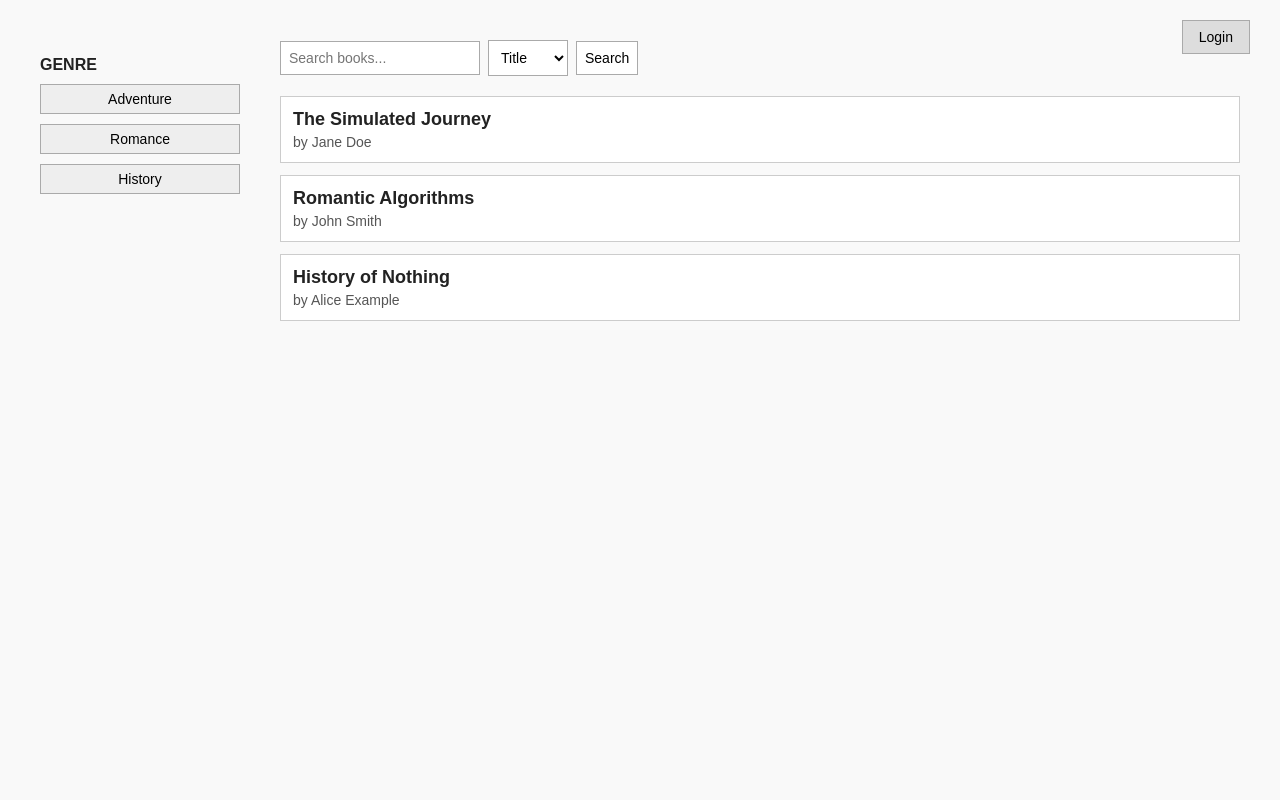
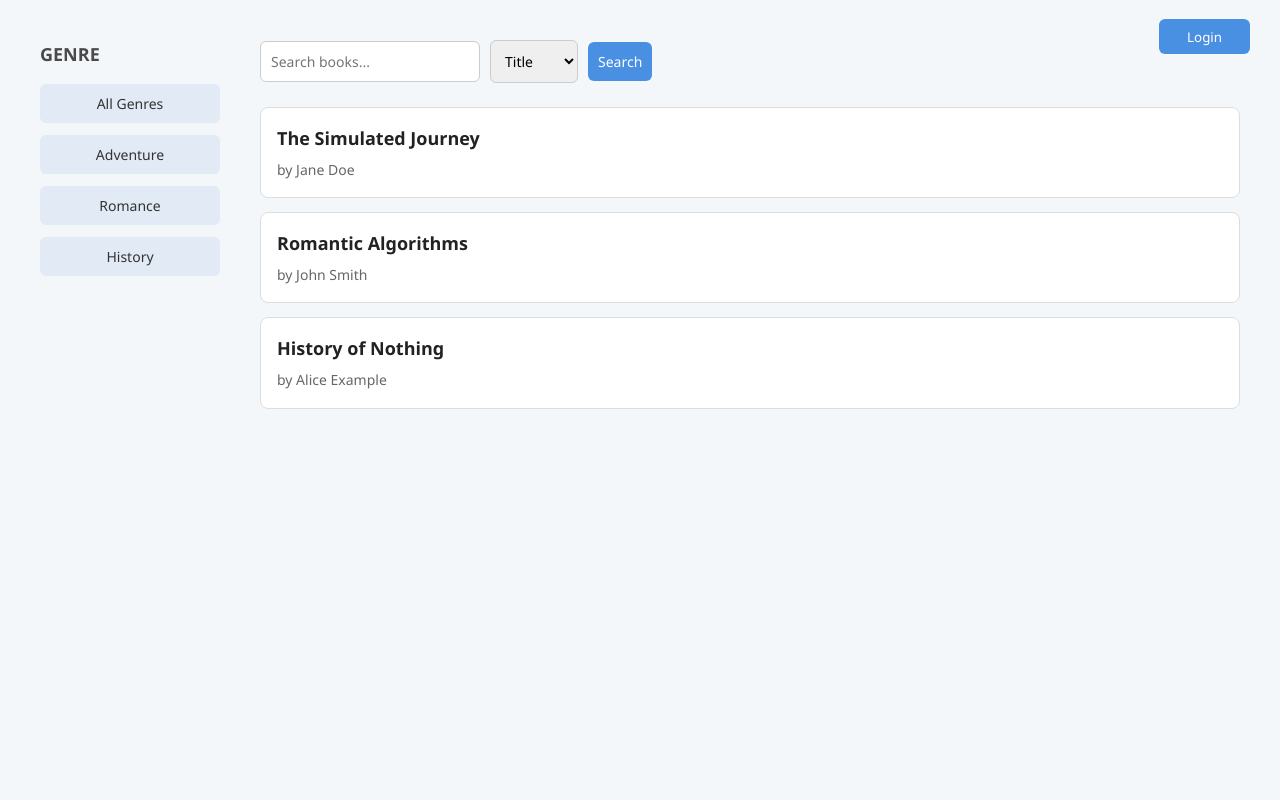
Before and after one commit to Kwongmingwei/INF2003, a Flask app: page / in a window 1280 px wide. Run offline with Flask 3, Linux system fonts and the light colour scheme; some libraries are stand-ins or nearby versions.

Commit message:
Book review, login, css style

```diff
--- a/app.py
+++ b/app.py
@@ -1,6 +1,9 @@
-from flask import Flask, render_template, request
+
+
+from flask import Flask, render_template, request, redirect, url_for, session
 
 app = Flask(__name__)
+app.secret_key = 'your_secret_key'
 
 # Dummy book data
 books = {
@@ -9,33 +12,58 @@ books = {
     3: {"title": "History of Nothing", "author": "Alice Example", "genre": "History", "isbn": "345-6789012345", "description": "A deep dive into forgotten times."}
 }
 
+users = {
+    "john": {"password": "1234"},
+    "alice": {"password": "abcd"}
+}
+
+
 reviews = {
     1: [
-        {"user": "Alice", "rating": 5, "comment": "Amazing journey!"},
-        {"user": "Bob", "rating": 4, "comment": "Exciting and imaginative."}
-    ],
-    2: [
-        {"user": "Charlie", "rating": 3, "comment": "Interesting concept, but a bit dry."},
-        {"user": "Dana", "rating": 4, "comment": "Loved the emotional angle!"}
+        {"user": "john", "rating": 5, "comment": "Amazing journey!"},
+        {"user": "alice", "rating": 4, "comment": "Exciting and imaginative."}
     ],
     3: [
-        {"user": "Eve", "rating": 2, "comment": "Too abstract for my taste."}
+        {"user": "alice", "rating": 2, "comment": "Too abstract for my taste."}
     ]
 }
 
+
 @app.route('/')
 def index():
+    if request.headers.get("Hx-Request") == "true":
+        return render_template("partials/book_list.html", books=books)
     return render_template('index.html', books=books)
 
 @app.route('/book/<int:book_id>')
 def book_detail(book_id):
     book = books.get(book_id)
-    book_reviews = reviews.get(book_id, [])
     if not book:
         return "Book not found", 404
-    if request.headers.get("Hx-Request") == "true":
-        return render_template("partials/book_detail.html", book=book, reviews=book_reviews)
-    return render_template("book_detail.html", book=book, reviews=book_reviews)
+    book_reviews = reviews.get(book_id, [])
+    return render_template("book_detail.html", book=book, book_id=book_id, reviews=book_reviews)
+
+@app.route('/book/<int:book_id>/review', methods=['POST'])
+def submit_review(book_id):
+    if 'username' not in session:
+        return "Unauthorized", 401
+
+    comment = request.form['comment']
+    rating = request.form['rating']
+    username = session['username']
+
+    if book_id not in reviews:
+        reviews[book_id] = []
+
+    reviews[book_id].append({
+        "user": username,
+        "comment": comment,
+        "rating": rating
+    })
+
+    return redirect(url_for('book_detail', book_id=book_id))
+
+
 '''
 @app.route('/search')
 def search():
@@ -52,6 +80,24 @@ def search():
 
     return render_template("partials/book_list.html", books=filtered)
 '''
+
+@app.route('/login', methods=['GET', 'POST'])
+def login():
+    if request.method == 'POST':
+        username = request.form['username']
+        password = request.form['password']
+        if username in users and users[username]['password'] == password:
+            session['username'] = username
+            return redirect(url_for('index'))
+        return "Invalid credentials", 401
+    return render_template('login.html')
+
+
+@app.route('/logout')
+def logout():
+    session.pop('username', None)
+    return redirect(url_for('index'))
+
 @app.route('/search')
 def search():
     query = request.args.get("query", "").lower()
--- a/static/styles.css
+++ b/static/styles.css
@@ -1,129 +1,289 @@
-/* General */
+/* Reset & Base Styles */
 * {
   box-sizing: border-box;
-  font-family: Arial, sans-serif;
+  font-family: 'Segoe UI', Tahoma, Geneva, Verdana, sans-serif;
+  margin: 0;
+  padding: 0;
 }
 
 body {
-  margin: 0;
-  padding: 0;
-  background-color: #f9f9f9;
-  color: #222;
+  background-color: #f4f7fa;
+  color: #333;
+  line-height: 1.6;
 }
 
+/* Container */
 .container {
   display: flex;
   flex-direction: row;
   padding: 40px;
   position: relative;
+  min-height: 100vh;
 }
 
-/* Login */
+/* Login Button Area */
 .login-btn {
   position: absolute;
   top: 20px;
   right: 30px;
+  font-size: 14px;
 }
 
+.login-btn a,
 .login-btn button {
-  background-color: #ddd;
-  border: 1px solid #aaa;
-  padding: 8px 16px;
-  font-size: 14px;
+  text-decoration: none;
+  background-color: #4a90e2;
+  border: none;
+  color: white;
+  padding: 8px 14px;
+  border-radius: 6px;
   cursor: pointer;
+  transition: background 0.3s;
+}
+
+.login-btn a:hover,
+.login-btn button:hover {
+  background-color: #357ab7;
 }
 
 /* Sidebar */
 .sidebar {
   width: 200px;
   flex-shrink: 0;
+  padding-right: 20px;
 }
 
 .sidebar h3 {
-  margin-bottom: 10px;
-  font-size: 16px;
+  margin-bottom: 15px;
+  font-size: 18px;
+  color: #4a4a4a;
 }
 
 .genre-button {
-  margin-bottom: 10px;
+  margin-bottom: 12px;
 }
 
 .genre-button button {
-  padding: 6px 12px;
-  border: 1px solid #aaa;
-  background-color: #eee;
+  width: 100%;
+  padding: 10px;
+  background: #e1eaf5;
+  border: none;
+  color: #333;
   font-size: 14px;
+  border-radius: 6px;
   cursor: pointer;
-  display: block;
-  width: 100%;
+  transition: background 0.3s;
 }
 
-/* Main content */
+.genre-button button:hover {
+  background: #c8daf0;
+}
+
+/* Main Content */
 .main-content {
   flex-grow: 1;
-  padding-left: 40px;
-  display: flex;
-  flex-direction: column;
+  padding-left: 20px;
 }
 
-/* Search bar */
+/* Search */
 .search-container {
   display: flex;
   align-items: center;
-  margin-bottom: 20px;
+  margin-bottom: 24px;
 }
 
 .search-box {
   display: flex;
   align-items: center;
-  gap: 8px;
+  gap: 10px;
 }
 
 .search-box input,
 .search-box select,
 .search-btn {
-  padding: 8px;
+  padding: 10px;
   font-size: 14px;
-  border: 1px solid #aaa;
-  background-color: white;
+  border-radius: 6px;
+  border: 1px solid #ccc;
 }
 
 .search-box input {
-  width: 200px;
+  width: 220px;
 }
 
 .search-btn {
+  background-color: #4a90e2;
+  color: white;
+  border: none;
   cursor: pointer;
+  transition: background 0.3s;
 }
 
+.search-btn:hover {
+  background-color: #357ab7;
+}
 
+/* Book List */
 .book-list {
   display: flex;
   flex-direction: column;
-  gap: 12px;
+  gap: 14px;
 }
 
 .book-card {
   display: block;
   text-decoration: none;
-  border: 1px solid #ccc;
   background: #fff;
-  padding: 12px;
+  border: 1px solid #ddd;
+  padding: 16px;
+  border-radius: 8px;
+  transition: box-shadow 0.2s ease;
   color: #222;
-  transition: background-color 0.2s;
 }
 
 .book-card:hover {
-  background-color: #f0f0f0;
+  box-shadow: 0 4px 8px rgba(0, 0, 0, 0.06);
 }
 
 .book-card h3 {
-  margin: 0;
+  margin-bottom: 6px;
   font-size: 18px;
 }
 
 .book-card p {
-  margin: 4px 0 0;
   font-size: 14px;
-  color: #555;
+  color: #666;
 }
+
+/* Review Section */
+.review-section {
+  margin-top: 30px;
+  padding: 20px;
+  background-color: #fdfdfd;
+  border: 1px solid #e0e0e0;
+  border-radius: 8px;
+}
+
+.review-section h3 {
+  margin-bottom: 16px;
+  color: #444;
+}
+
+.review-section ul {
+  list-style: none;
+  padding-left: 0;
+}
+
+.review-section li {
+  margin-bottom: 14px;
+  padding-bottom: 10px;
+  border-bottom: 1px solid #ddd;
+}
+
+.review-section p {
+  margin: 4px 0;
+}
+
+/* Review Form */
+form textarea {
+  width: 100%;
+  min-height: 80px;
+  padding: 10px;
+  margin-top: 8px;
+  margin-bottom: 10px;
+  border-radius: 6px;
+  border: 1px solid #ccc;
+  font-size: 14px;
+  resize: vertical;
+}
+
+form input[type="number"] {
+  width: 60px;
+  padding: 6px;
+  font-size: 14px;
+  border-radius: 6px;
+  border: 1px solid #ccc;
+}
+
+form button {
+  padding: 8px 16px;
+  background-color: #4a90e2;
+  color: white;
+  border: none;
+  border-radius: 6px;
+  cursor: pointer;
+  transition: background 0.3s;
+}
+
+form button:hover {
+  background-color: #357ab7;
+}
+
+/* Login Page */
+body.login-page {
+  display: flex;
+  align-items: center;
+  justify-content: center;
+  height: 100vh;
+}
+
+.login-form {
+  background-color: #fff;
+  padding: 30px;
+  border-radius: 8px;
+  border: 1px solid #ccc;
+  box-shadow: 0 2px 8px rgba(0,0,0,0.05);
+  width: 300px;
+}
+
+.login-form h2 {
+  margin-bottom: 20px;
+  color: #333;
+  text-align: center;
+}
+
+.login-form label {
+  display: block;
+  margin-bottom: 6px;
+  font-size: 14px;
+}
+
+.login-form input[type="text"],
+.login-form input[type="password"] {
+  width: 100%;
+  padding: 10px;
+  margin-bottom: 14px;
+  border: 1px solid #ccc;
+  border-radius: 6px;
+}
+
+.login-form button {
+  width: 100%;
+  padding: 10px;
+  background-color: #4a90e2;
+  color: white;
+  border: none;
+  border-radius: 6px;
+  font-size: 16px;
+  cursor: pointer;
+  transition: background 0.3s;
+}
+
+.login-form button:hover {
+  background-color: #357ab7;
+}
+
+
+.back-button {
+  display: block;
+  margin-top: 16px;
+  text-align: center;
+  text-decoration: none;
+  color: #4a90e2;
+  font-size: 14px;
+  transition: color 0.3s;
+}
+
+.back-button:hover {
+  color: #357ab7;
+}
--- a/templates/index.html
+++ b/templates/index.html
@@ -10,11 +10,21 @@
   <div class="container">
 
     <div class="login-btn">
-      <button>Login</button>
+      {% if session.get('username') %}
+        <p>Welcome, {{ session['username'] }} | <a href="{{ url_for('logout') }}">Logout</a></p>
+      {% else %}
+        <a href="{{ url_for('login') }}"><button>Login</button></a>
+      {% endif %}
     </div>
 
     <div class="sidebar">
       <h3>GENRE</h3>
+      <div class="genre-button">
+          <button
+            hx-get="/"
+            hx-target=".book-list"
+            hx-swap="outerHTML">All Genres</button>
+      </div>
       <div class="genre-button">
         <button
           hx-get="/genre/Adventure"
```
Also changed, not shown: templates/book_detail.html (+18 -11 lines), templates/login.html (added, +18 -0 lines), templates/partials/book_detail.html (+18 -11 lines).
